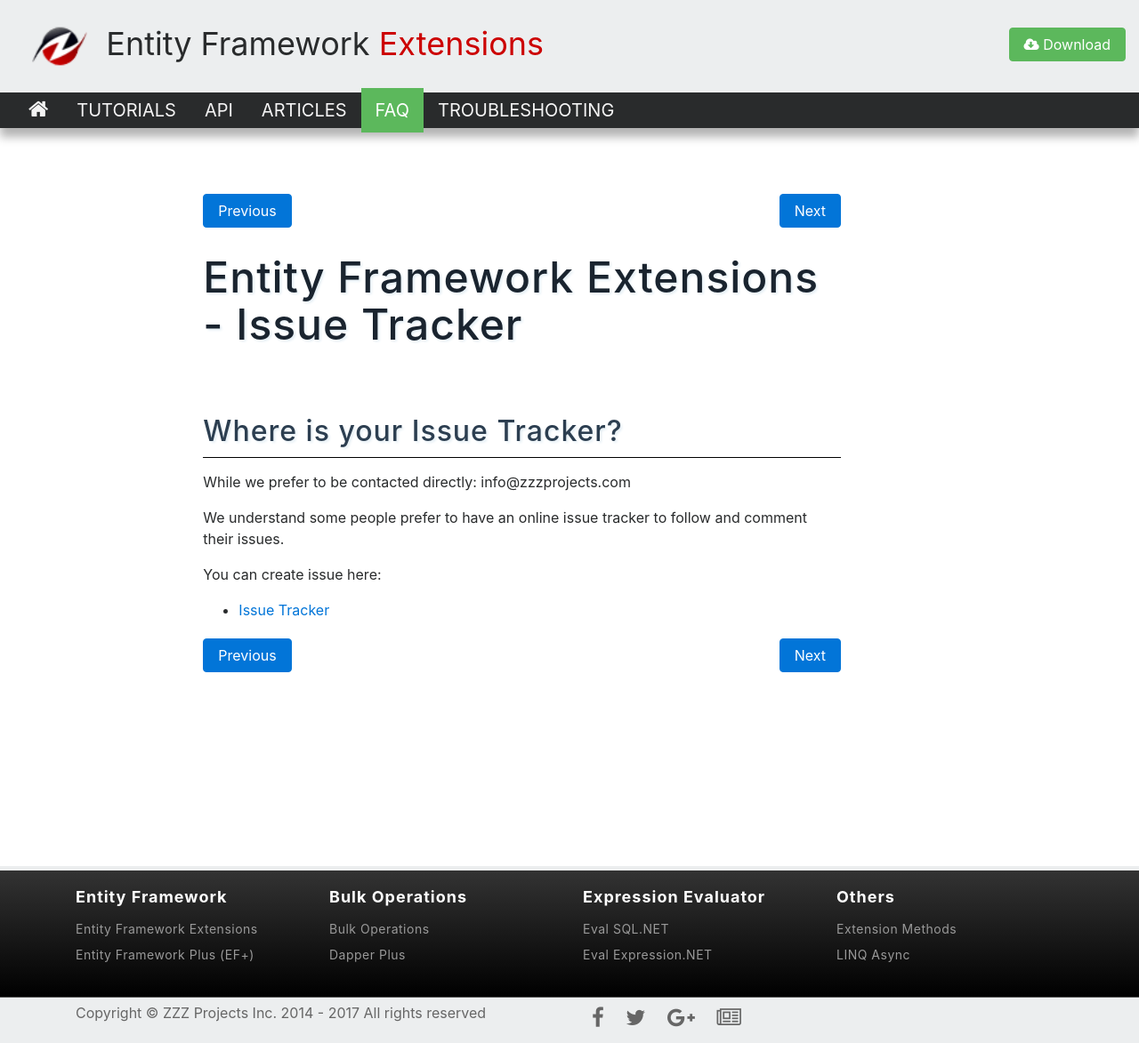
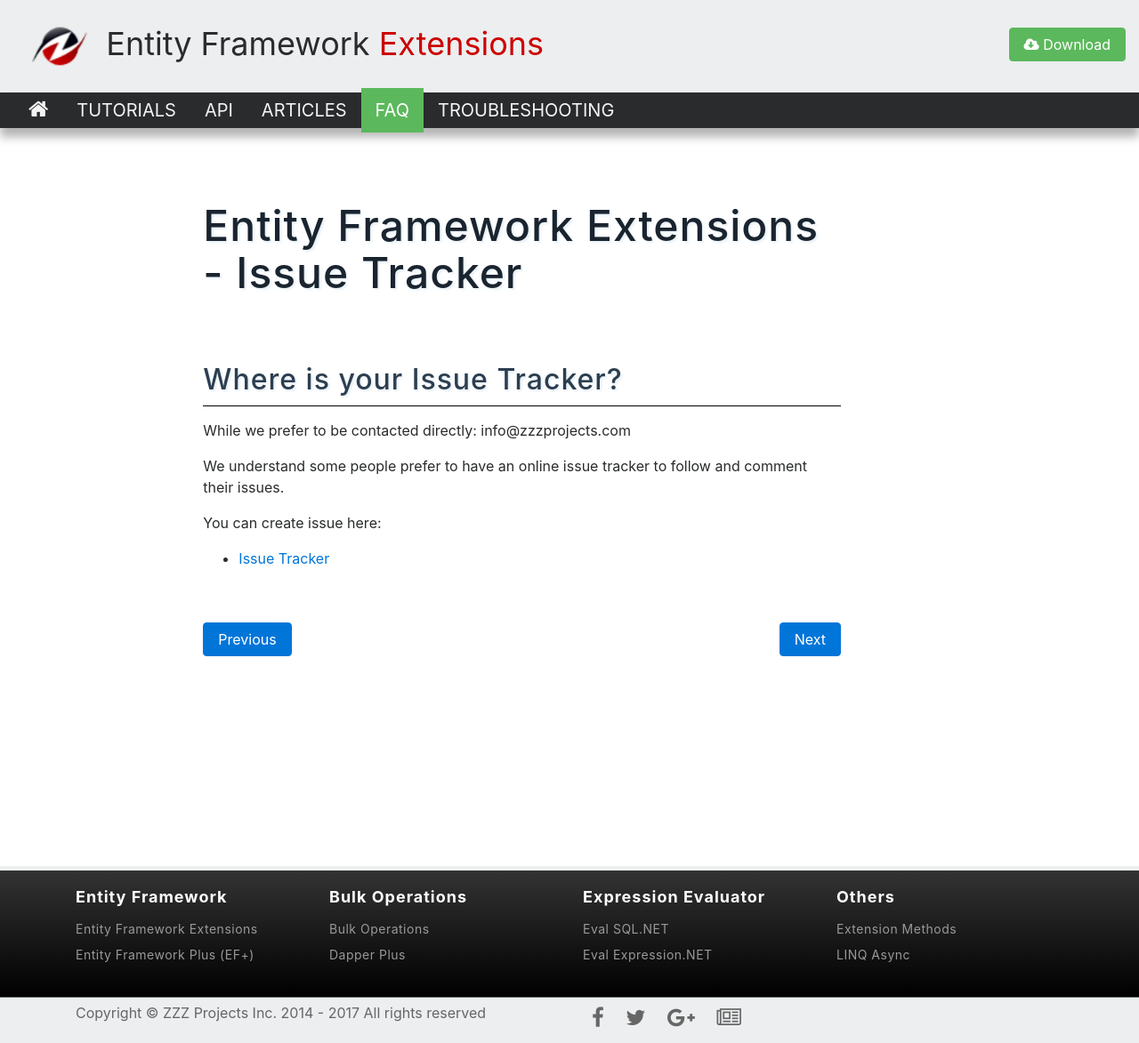
Before and after one commit to zzzprojects/EntityFramework-Extensions, a Jekyll site: the page built from docs/pages/faq/issue-tracker.md, in a window 1280 px wide. Shown: the whole page at 89% size. Built offline with Jekyll 4.4.1, drawn with Linux system fonts in a browser that asks for light colours; nearby versions of some CDN libraries.

Commit message:
Update default.html

```diff
--- a/docs/_layouts/default.html
+++ b/docs/_layouts/default.html
@@ -149,19 +149,13 @@ header .navbar .active {
 	    {% endif %}
 	{% endfor %}
 
-<nav class="pagination row">
-    <div class="previous col flex-first">
-        <a href="{{ site.data.pages[prev_i].url }}" class="btn btn-primary" role="button">Previous</a>
-    </div>
-    <div class="next col flex-last text-right">
-        <a href="{{ site.data.pages[next_i].url }}" class="btn btn-primary" role="button">Next</a>
-    </div>
-</nav>
+
 
 {{ content }}
 
 {% include template-related.html %}
 
+<br />
 <nav class="pagination row">
     <div class="previous col flex-first">
         <a href="{{ site.data.pages[prev_i].url }}" class="btn btn-primary" role="button">Previous</a>
```
